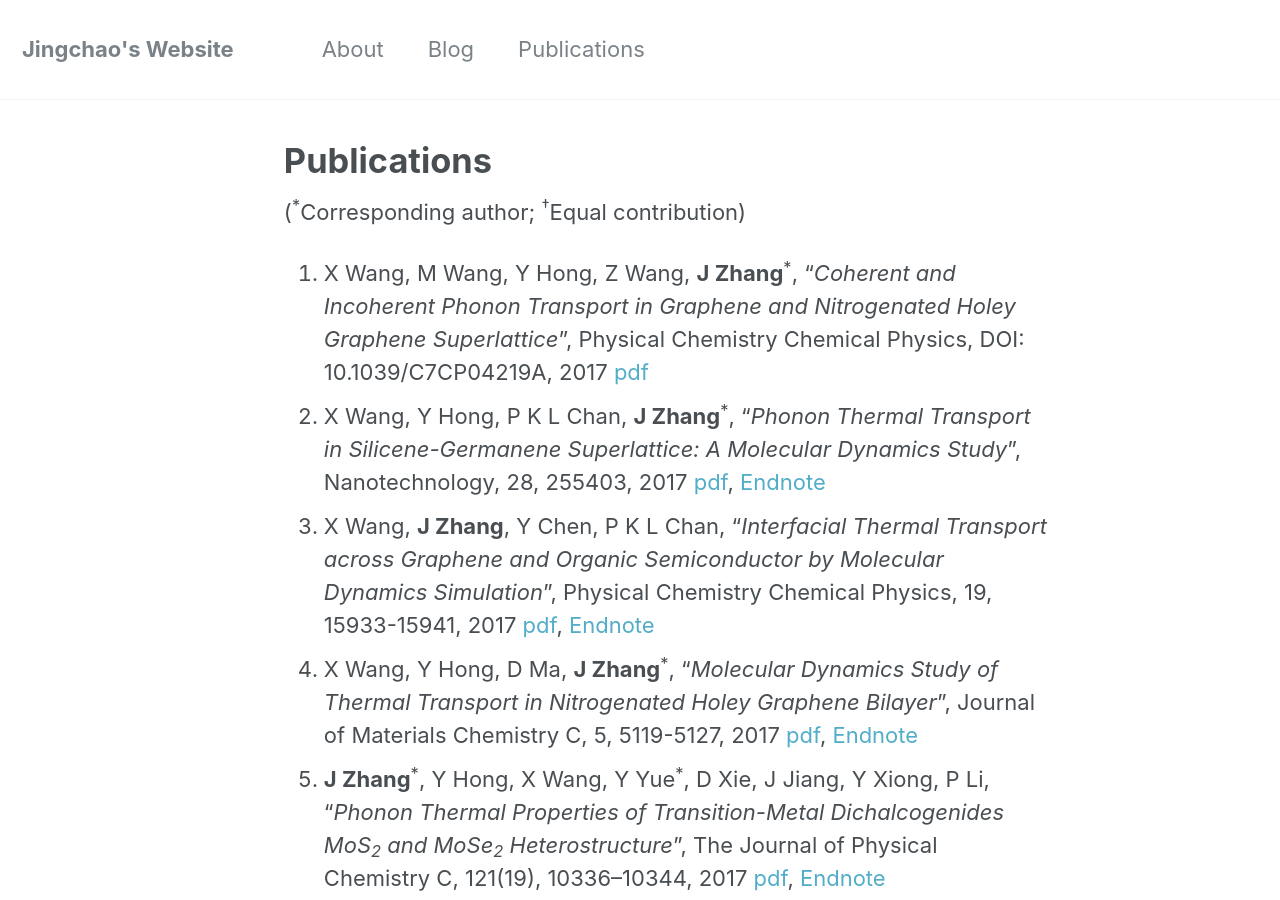
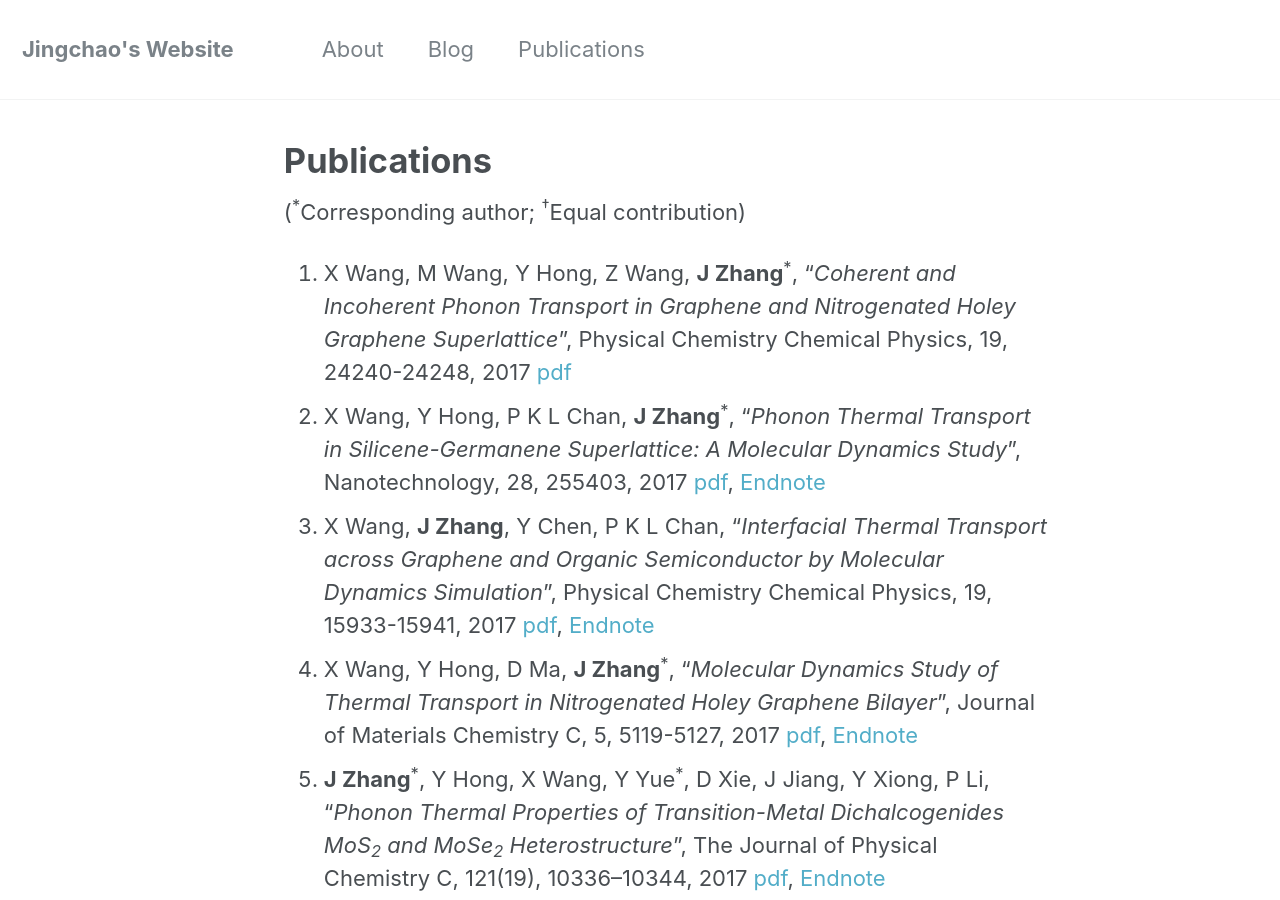
Before and after one commit to JingchaoZhang/JingchaoZhang.github.io, a Jekyll site: the page built from _pages/publications.md, in a window 1280 px wide and 900 px high. Built offline with Jekyll 4.4.1, drawn with Linux system fonts in a browser that asks for light colours.

Commit message:
Update publications.md

```diff
--- a/_pages/publications.md
+++ b/_pages/publications.md
@@ -7,7 +7,7 @@ author_profile: false
 
 (<sup>\*</sup>Corresponding author; <sup>†</sup>Equal contribution)
 
-1. X Wang, M Wang, Y Hong, Z Wang, **J Zhang**<sup>\*</sup>, "_Coherent and Incoherent Phonon Transport in Graphene and Nitrogenated Holey Graphene Superlattice_", Physical Chemistry Chemical Physics, DOI: 10.1039/C7CP04219A, 2017 [pdf](https://drive.google.com/file/d/0B3Yj4QkZpI-dcjJnX3NzRFBJeXM/view?usp=sharing)
+1. X Wang, M Wang, Y Hong, Z Wang, **J Zhang**<sup>\*</sup>, "_Coherent and Incoherent Phonon Transport in Graphene and Nitrogenated Holey Graphene Superlattice_", Physical Chemistry Chemical Physics, 19, 24240-24248, 2017 [pdf](https://drive.google.com/file/d/0B3Yj4QkZpI-dcjJnX3NzRFBJeXM/view?usp=sharing)
 1. X Wang, Y Hong, P K L Chan, **J Zhang**<sup>\*</sup>, "_Phonon Thermal Transport in Silicene-Germanene Superlattice: A Molecular Dynamics Study_", Nanotechnology, 28, 255403, 2017 [pdf](https://drive.google.com/file/d/0B3Yj4QkZpI-dWFZsdUFQei1GRjA/view?usp=sharing), [Endnote](https://drive.google.com/uc?export=download&id=0B3Yj4QkZpI-dQm9Wd1Q4SjdSRUk)
 1. X Wang, **J Zhang**, Y Chen, P K L Chan, "_Interfacial Thermal Transport across Graphene and Organic Semiconductor by Molecular Dynamics Simulation_", Physical Chemistry Chemical Physics, 19, 15933-15941, 2017 [pdf](https://drive.google.com/file/d/0B3Yj4QkZpI-dcE5WMFhwcF81cEE/view?usp=sharing), [Endnote](https://drive.google.com/uc?export=download&id=0B3Yj4QkZpI-dNTFsMlpRbG82QVk)
 1. X Wang, Y Hong, D Ma, **J Zhang**<sup>\*</sup>, "_Molecular Dynamics Study of Thermal Transport in Nitrogenated Holey Graphene Bilayer_", Journal of Materials Chemistry C, 5, 5119-5127, 2017 [pdf](https://drive.google.com/file/d/0B3Yj4QkZpI-dS1RVdXlDRzJBMU0/view?usp=sharing), [Endnote](https://drive.google.com/uc?export=download&id=0B3Yj4QkZpI-dTUxLRWpfTTJvUWs)
```
